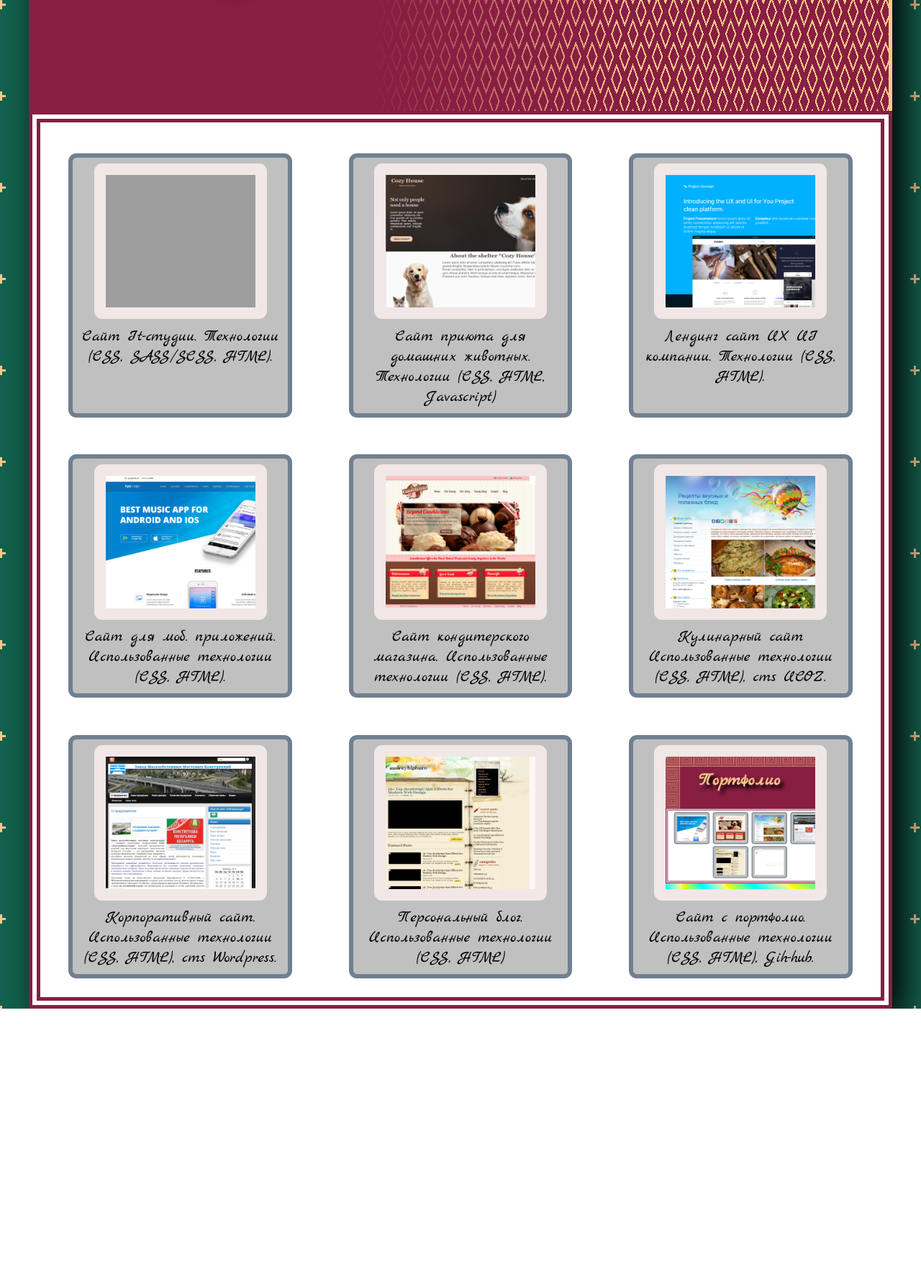
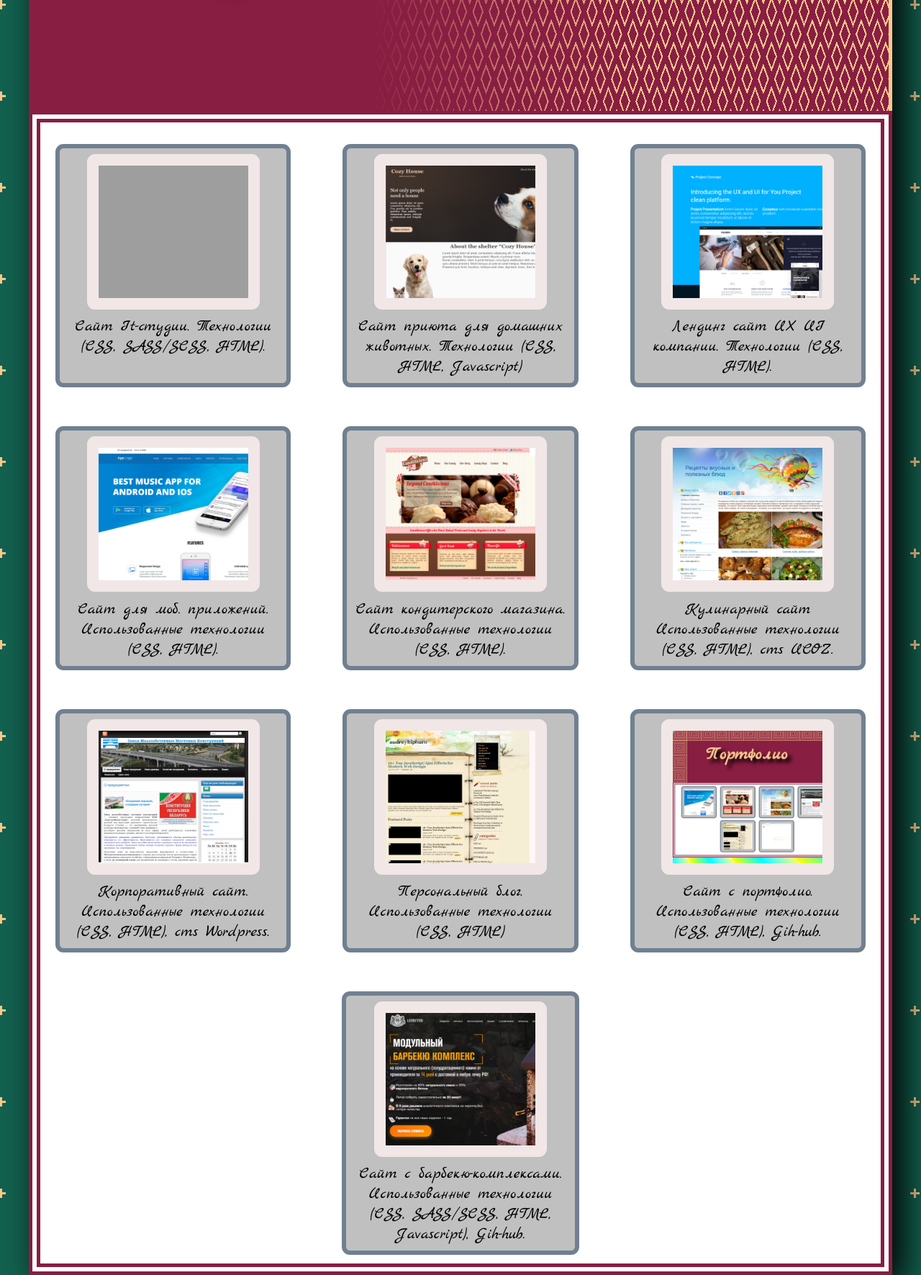
Before and after one commit to Alexfather121/Alexfather121.github.io, a PHP site: page / in a window 1280 px wide. Shown: the part 249-2020 px from the top of the page at 72% size. Before the commit the page ends 1650 px from the top, so only its background shows below. Run offline with PHP 8.4, Linux system fonts and the light colour scheme; grey boxes are pictures that could not be loaded.

Commit message:
new profile

```diff
--- a/sites/portfolio/index.html
+++ b/sites/portfolio/index.html
@@ -64,6 +64,11 @@
 
 </div>
 
+<div class="main__list__block"><a href="https://alexfather121.github.io/sites/luxbeton/index.html" target="_blank"><img
+	src="sites/lux.png" alt=""></a><p>Сайт с барбекю-комплексами. Использованные технологии (CSS, SASS/SCSS, HTML, Javascript), Gih-hub.</p>
+
+</div>
+
 
 		</div>
 	</div>
--- a/sites/portfolio/style.css
+++ b/sites/portfolio/style.css
@@ -58,6 +58,8 @@ h1{
 .main__list{
 	display: flex;
 	flex-wrap: wrap;
+	column-gap: 30px;
+	row-gap: 30px;
 	justify-content: space-around;
 	max-width: 1200px;
 	margin: 0 auto;
@@ -74,12 +76,13 @@ h1{
 
 .main__list__block{
 	text-align: center;
-	flex: 0.2 0.3 250px;
-	margin: 1.6rem 1.2rem;
-	padding: 8px;
+	flex: .2 .3 300px;
 	background: silver;
 	border-radius: 0.7em;
 	border: 0.4em solid slategrey;
+	max-width: 330px;
+	margin: 12px;
+	padding: 8px;
 }
 
 
```
